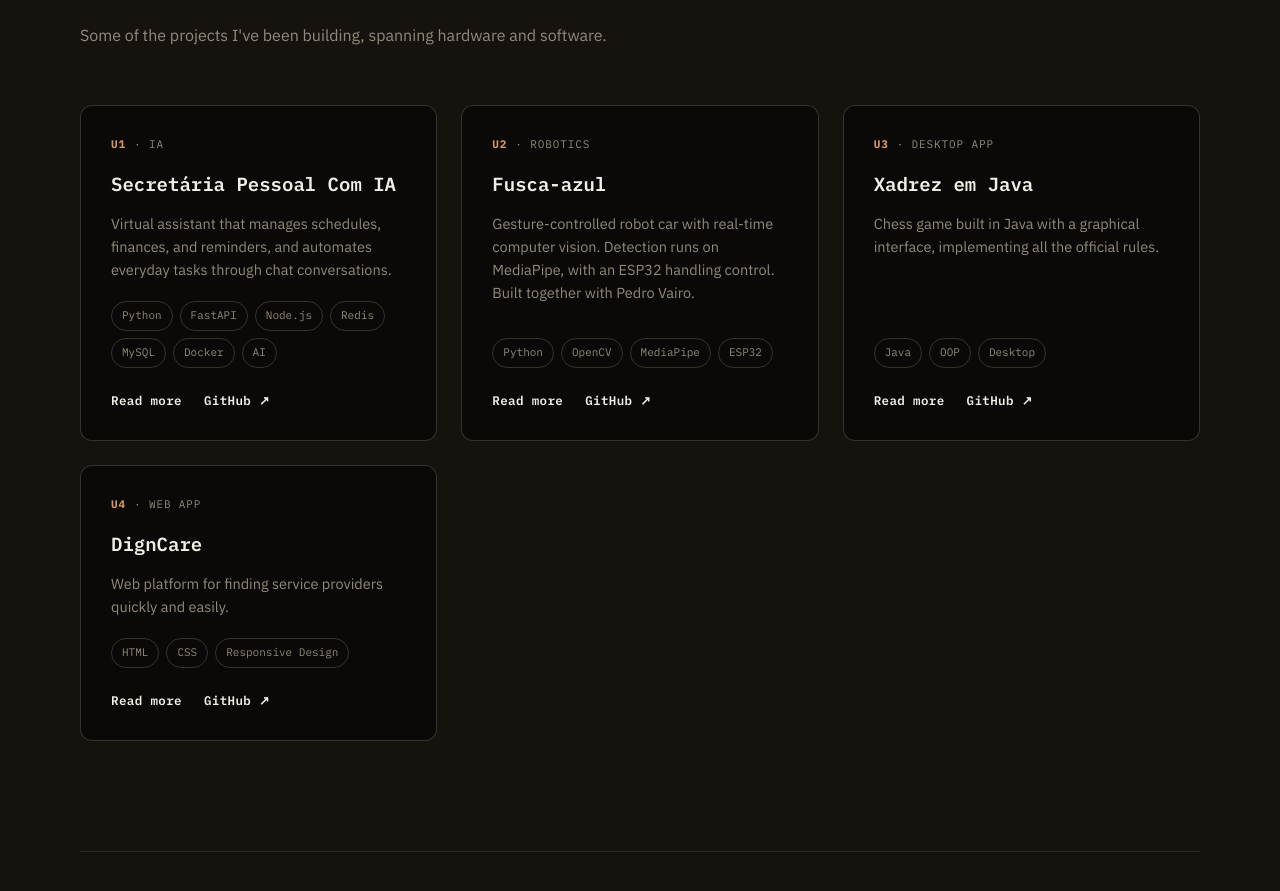
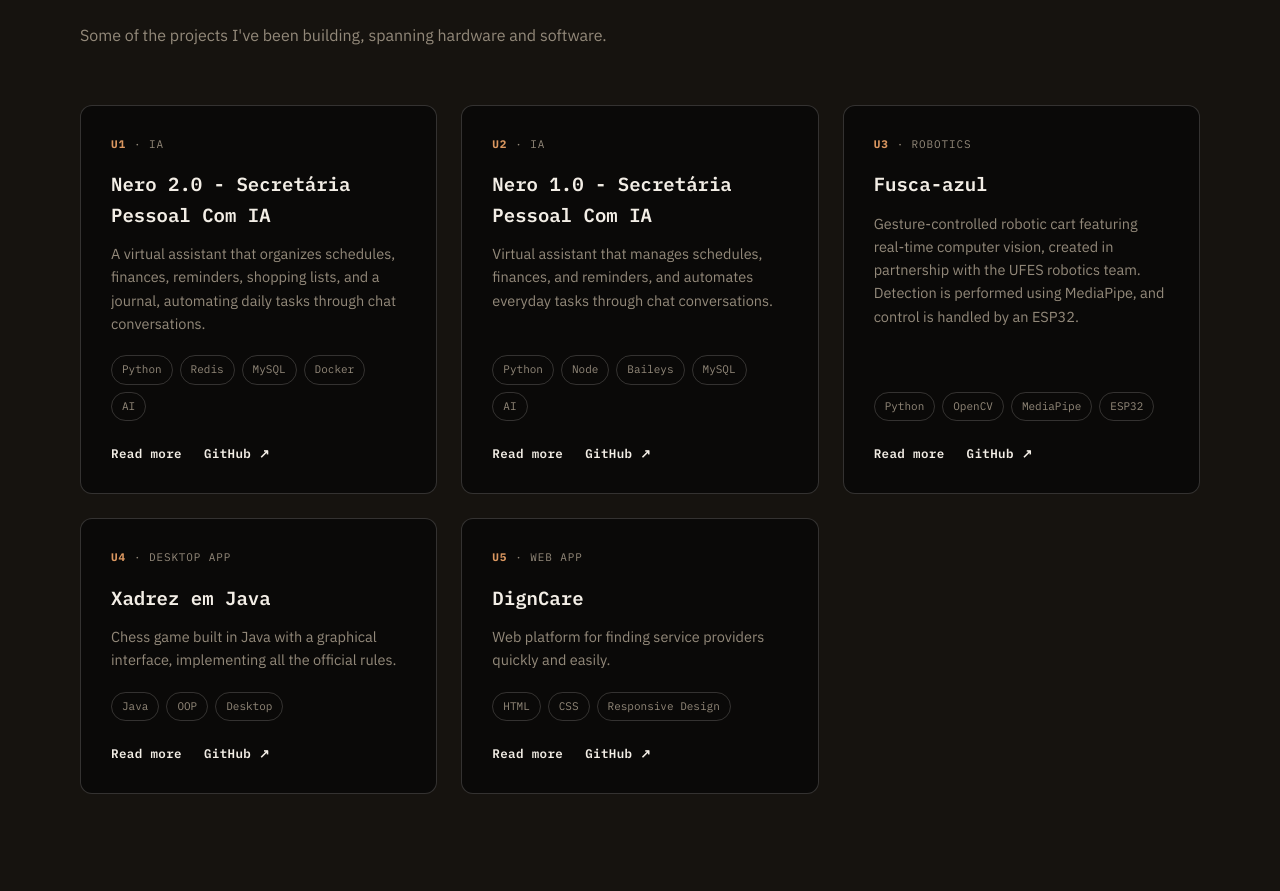
Before and after one commit to DHEX9/DHEX9.github.io, a React (Vite) app: page / in a window 1280 px wide. Shown: the part 1799-2690 px from the top of the page. Built offline with nearby package versions, Linux system fonts and the light colour scheme.

Commit message:
Portifolio

```diff
--- a/src/data/projects.js
+++ b/src/data/projects.js
@@ -2,25 +2,40 @@ export const projectsData = [
   {
     designator: "U1",
     category: { pt: "IA", en: "IA" },
-    title: "Secretária Pessoal Com IA",
+    title: "Nero 2.0 - Secretária Pessoal Com IA",
     desc: {
-      pt: "Assistente virtual que organiza agenda, finanças e lembretes, e automatiza tarefas do dia a dia por meio de conversas em chat.",
-      en: "Virtual assistant that manages schedules, finances, and reminders, and automates everyday tasks through chat conversations.",
+      pt: "Secretária virtual que organiza agenda, finanças, lembretes, listas de compras e diário, automatiza tarefas do dia a dia por meio de conversas em chat.",
+      en: "A virtual assistant that organizes schedules, finances, reminders, shopping lists, and a journal, automating daily tasks through chat conversations.",
     },
     longDesc: {
-      pt: "A Nero é uma assistente virtual que funciona como uma secretária pessoal digital. Por meio de conversas em linguagem natural, ela ajuda a organizar compromissos, controlar finanças, criar lembretes e automatizar tarefas do dia a dia. O sistema também envia mensagens programadas, como passagens bíblicas, previsão do tempo e cumprimentos personalizados de bom dia e boa noite, de acordo com as preferências de cada usuário. Foi construída com foco em automação, inteligência artificial e produtividade.",
-      en: "Nero is a virtual assistant that works as a personal digital secretary. Through natural language conversations, it helps organize schedules, track finances, create reminders, and automate everyday tasks. The system also sends scheduled messages, like Bible verses, weather forecasts, and personalized good morning and good night greetings, based on each user's preferences. It was built with a focus on automation, artificial intelligence, and productivity.",
-    },
-    tags: ["Python", "FastAPI", "Node.js", "Redis", "MySQL", "Docker", "AI"],
+    pt: "Arquitetura back-end voltada para automação de processos e escalabilidade, integração com APIs externas e gerenciamento de agenda, finanças, lembretes e mensagens programadas. Utilização de Redis para cache, rate limiting e filas de processamento, além de Docker para conteinerização.",
+    en: "Back-end architecture focused on process automation and scalability, featuring integration with external APIs and management of schedules, finances, reminders, and scheduled messages. Utilizes Redis for caching, rate limiting, and processing queues, as well as Docker for containerization.",
+  },
+    tags: ["Python", "Redis", "MySQL", "Docker", "AI"],
     link: "https://github.com/DHEX9/Secretaria-Pessoal-IA",
   },
   {
     designator: "U2",
+    category: { pt: "IA", en: "IA" },
+    title: "Nero 1.0 - Secretária Pessoal Com IA",
+    desc: {
+      pt: "Secretária virtual que organiza agenda, finanças e lembretes, e automatiza tarefas do dia a dia por meio de conversas em chat.",
+      en: "Virtual assistant that manages schedules, finances, and reminders, and automates everyday tasks through chat conversations.",
+    },
+    longDesc: {
+    pt: "Chatbot integrado ao WhatsApp para automação de processos, incluindo gerenciamento de agenda, finanças e lembretes, com integração à API de previsão do tempo.",
+    en: "WhatsApp-integrated chatbot for process automation—including schedule, finance, and reminder management—with weather forecast API integration.",
+  },
+    tags: ["Python", "Node", "Baileys", "MySQL", "AI"],
+    link: "https://github.com/DHEX9/Secretaria-Pessoal-IA",
+  },
+  {
+    designator: "U3",
     category: { pt: "ROBÓTICA", en: "ROBOTICS" },
     title: "Fusca-azul",
     desc: {
-      pt: "Carrinho robótico controlado por gestos, com visão computacional em tempo real. Detecção feita com MediaPipe e controle via ESP32. Construído em parceria com o Pedro Vairo.",
-      en: "Gesture-controlled robot car with real-time computer vision. Detection runs on MediaPipe, with an ESP32 handling control. Built together with Pedro Vairo.",
+      pt: "Carrinho robótico controlado por gestos, com visão computacional em tempo real criado em parceiria com a equipe de robótica da UFES. Detecção feita com MediaPipe e controle via ESP32.",
+      en: "Gesture-controlled robotic cart featuring real-time computer vision, created in partnership with the UFES robotics team. Detection is performed using MediaPipe, and control is handled by an ESP32.",
     },
     longDesc: {
       pt: "Reconhece gestos da mão levando em conta lateralidade, distância entre os dedos e casos como o punho fechado, enviando comandos para um ESP32 que controla os motores. Passou por uma refatoração para separar responsabilidades, correção de conflitos de IP na rede local com IP estático, e ajustes para lidar com chamadas HTTP bloqueantes no firmware.",
@@ -30,7 +45,7 @@ export const projectsData = [
     link: "https://github.com/erufes/fusca-azul",
   },
   {
-    designator: "U3",
+    designator: "U4",
     category: { pt: "DESKTOP APP", en: "DESKTOP APP" },
     title: "Xadrez em Java",
     desc: {
@@ -45,7 +60,7 @@ export const projectsData = [
     link: "https://github.com/DHEX9/Chess-java",
   },
   {
-    designator: "U4",
+    designator: "U5",
     category: { pt: "WEB APP", en: "WEB APP" },
     title: "DignCare",
     desc: {
```
